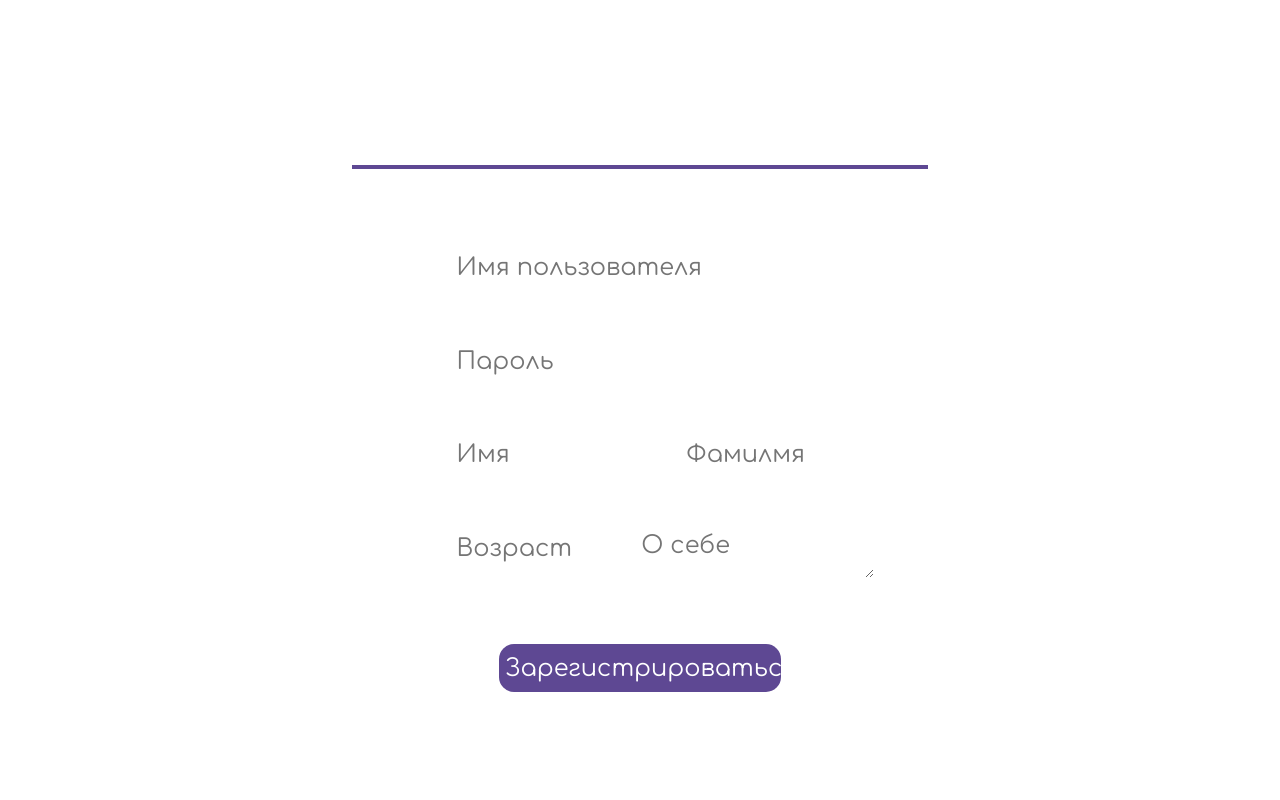
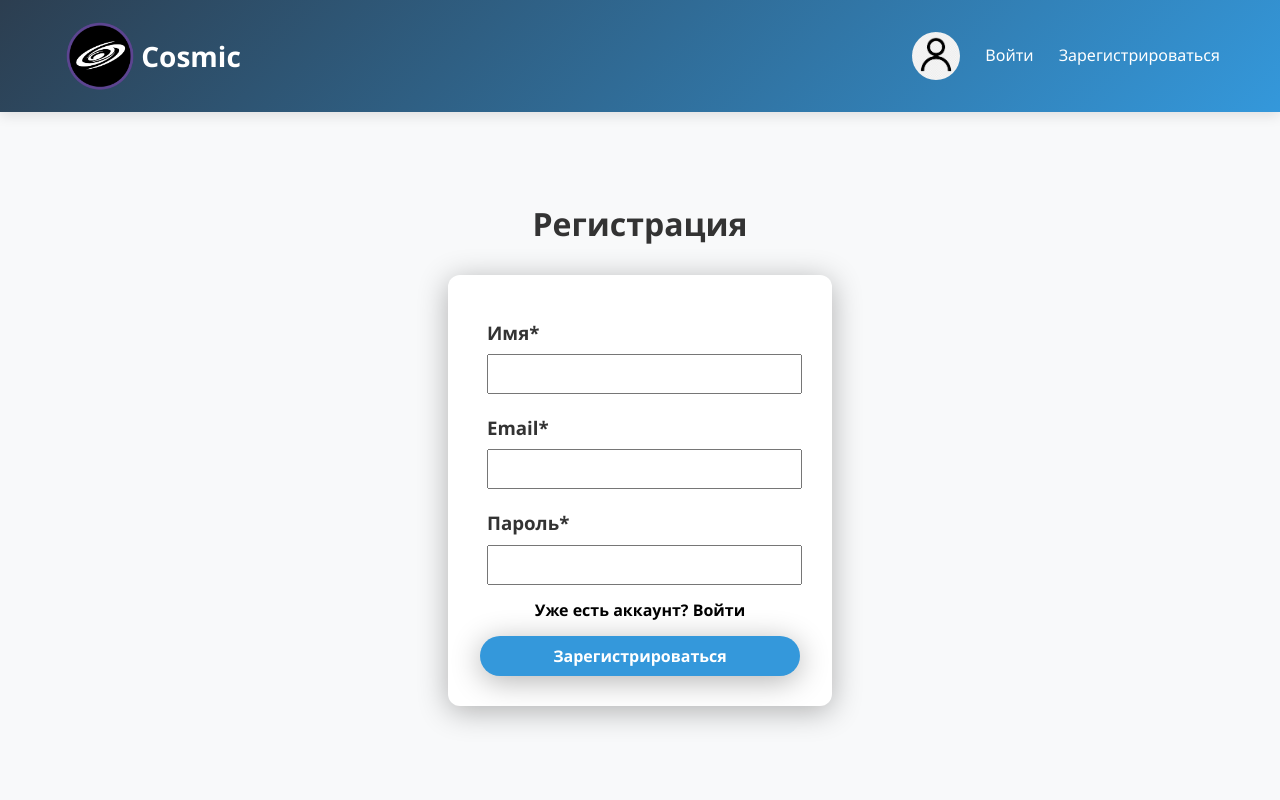
Before and after one commit to cosmicmars/cosmic, a Flask app: page /register in a window 1280 px wide. Run offline with Flask 3, Linux system fonts and the light colour scheme.

Commit message:
FixRegAndLog

```diff
--- a/static/css/reg.css
+++ b/static/css/reg.css
@@ -1,100 +1,88 @@
-@font-face {
-    @import url('https://fonts.googleapis.com/css2?family=Comfortaa:wght@300..700&display=swap');
+
+.container {
+    display: flex;
+    justify-content: center;
+    text-align: center;
+    flex-direction: column;
+
 }
-.container {
-    padding-top: 8vh;
+
+.form_reg {
+    height: 50vh;
+    align-items: center;
+    height: 85vh;
+}
+
+.cont{
+    margin-top: 2vw;
+    background-color: white;
+    padding: 30px;
+    border-radius: 12px;
+    box-shadow: 0 5px 30px rgba(0, 0, 0, 0.3);
+    /* width: 90%; */
+    width: 30vw;
+    height: fit-content;
+    animation: slideIn 0.3s ease;
+    position: relative;
+    overflow: hidden;
+}
+
+.cont1 {
+    gap: 10 20;
+    /* max-width: 50vh;  */
+    height: 35vh;
     display: flex;
     flex-direction: column;
-    align-items: center;
-}
-.inp{
-    padding-top: 2vh;
-}
-.cont1 {
-    display: flex;
-    align-items: center;
-    align-items: center;
+    align-items: start;
+    justify-content: space-between;
+    /* transform: translateX(25%) */
+    margin-left: 0.7vw;
+    margin-bottom: 1vw;
 }
 .cont2 {
-    display: flex;
-    align-items: center;
-}
-.cont15 {
+    gap: 10 20;
+    /* max-width: 50vh;  */
+    height: fit-content;
     display: flex;
     flex-direction: column;
-    align-items: center;
+    align-items: flex-end;
+    justify-content: space-between;
+    /* transform: translateX(25%) */
+    margin-left: 0.7vw;
 }
-/* *** */
-/* меин стили */
-.h {
-    font-family: "Comfortaa", serif;
-    font-weight: 500;
-    color: white;
-    border-bottom: 0.35vw solid rgb(94, 72, 147);
-    text-align: center;
-    width: 45vw;
-    font-size: 3vw;
-    padding-bottom: 3vh;
+
+.place {
+    display: flex;
+    justify-content: flex-start;
+    align-items: flex-start;
+    margin-top: 1vw;
+}
+.in{
+    width: 100%;
+    height: 5vh;
     position: relative;
 }
-.in {
+.href {
+    text-decoration: none;
+    color: black;
+    font-weight: 600;
+}
+.btn_reg {
+    width: 25vw;
+    height: 5vh;
+    display: inline-block;
+    background: #3498db;
     color: white;
-    border:  solid white;
-    background-color: black;
-    border-radius: 590px;
-    margin-top: 2vh;
-    font-size: 3vh;
-    text-align: left;
-    padding-top: 0.5vw;
-    padding-left: 2vw;
-    background: transparent;
-    font-family: "Comfortaa", serif;
+    border-radius: 50px;
+    text-decoration: none;
+    font-weight: 600;
+    transition: all 0.3s ease;
+    border: none;
+    cursor: pointer;
+    font-size: 16px;
+    box-shadow: 0 5px 30px rgba(0, 0, 0, 0.3);
+    margin-top: 1vw;
 }
-.ina {
-    width: 32.5vw;
-    height: 8vh;
-    margin-left: 2vw;
+.btn_reg:hover {
+    background: #2980b9;
 }
-.inb {
-    width: 14.5vw;
-    height: 8vh;
-    margin-left: 2vw;
-}
-.inb1{
-    width: 14.5vw;
-    height: 8vh;
-    margin-left: 0.8vw;
-}
-.ino {
-    vertical-align: 50vh;
-}
-.href {
-    color: white;
-    font-size: 2vh;
-    margin-top: 2vh;
-    font-family: "Comfortaa", serif;
-}
-.but {
-    width: 22vw;
-    height: 6vh;
-    margin-top: 1vh;
-    border: none;
-    background-color: rgb(94, 72, 147);
-    border-radius: 15px;
-    color: white;
-    font-size: 3vh;
-    font-family: "Comfortaa", serif;
-}
-.xyita{
-    width: 11vw;
-    height: 8vh;
-    margin-left: 2vw;
-    font-family: "Comfortaa", serif;
-}
-.xyita1{
-    width: 18vw;
-    height: 5.5vh;
-    margin-left: 0.8vw;
-    padding-top: 1.5vw;
-    font-family: "Comfortaa", serif;
-}
--- /dev/null
+++ b/static/css/style.css
@@ -0,0 +1,105 @@
+        * {
+            margin: 0;
+            padding: 0;
+            box-sizing: border-box;
+            font-family: 'Segoe UI', Tahoma, Geneva, Verdana, sans-serif;
+        }
+
+        body {
+            background-color: #f8f9fa;
+            color: #333;
+            line-height: 1.6;
+        }
+
+        .container {
+            max-width: 1200px;
+            margin: 0 auto;
+            padding: 0 20px;
+        }
+header {
+            background: linear-gradient(135deg, #2c3e50 0%, #3498db 100%);
+            color: white;
+            padding: 20px 0;
+            box-shadow: 0 4px 12px rgba(0, 0, 0, 0.1);
+        }
+
+        .header-content {
+            display: flex;
+            justify-content: space-between;
+            align-items: center;
+        }
+
+        .logo {
+            font-size: 28px;
+            font-weight: 700;
+            display: flex;
+            align-items: center;
+        }
+
+        .logo i {
+            margin-right: 10px;
+            font-size: 32px;
+        }
+
+        .slova {
+            background-size: cover;
+            background-position: center;
+            background-repeat: no-repeat;
+            display: flex;
+            align-items: center;
+            justify-content: center;
+            margin-left: 18vh;
+        }
+
+        .logo_img {
+            background-size: cover;
+            background-position: center;
+            background-repeat: no-repeat;
+            max-height: 9vh;
+            max-width: 9vw;
+            display: flex;
+            align-items: center;
+            justify-content: center;
+        }
+
+        .profil_img {
+            background-size: cover;
+            background-position: center;
+            background-repeat: no-repeat;
+            max-height: 6vh;
+            max-width: 6vw;
+            display: flex;
+            align-items: center;
+            justify-content: center;
+            border-radius: 50%;
+            margin-left: 1vw;
+        }
+        .akk {
+            background-size: cover;
+            background-position: center;
+            background-repeat: no-repeat;
+            display: flex;
+            align-items: center;
+            justify-content: flex-end;
+            border-radius: 50%;
+            margin-left: 7vw;
+        }
+        nav ul {
+            display: flex;
+            list-style: none;
+        }
+
+        nav ul li {
+            margin-left: 25px;
+        }
+
+        nav ul li a {
+            color: white;
+            text-decoration: none;
+            font-weight: 500;
+            transition: all 0.3s ease;
+        }
+
+        nav ul li a:hover {
+            color: #f39c12;
+        }
--- a/templates/main_page.html
+++ b/templates/main_page.html
@@ -1,7 +1,8 @@
 <!DOCTYPE html>
 <html lang="en">
 <head>
-    <link rel="stylesheet" href="./static/css/main_page.css">
+        <link rel="stylesheet" href="{{ url_for('static', filename='css/main_page.css') }}">
+    <link rel="stylesheet" href="{{ url_for('static', filename='css/style.css') }}">
     <meta charset="UTF-8">
     <meta name="viewport" content="width=device-width, initial-scale=1.0">
     <title>Document</title>
--- a/templates/register.html
+++ b/templates/register.html
@@ -11,33 +11,45 @@
     <title>Регистрация</title>
 </head>
 <body>
-    <div class="container">
-        <h1 class="h">Регистрация</h1>
-        <form action="{{ url_for('register') }}" method="POST">
-            <div class="inp">
-                <input class="in ina" type="text" placeholder="Имя пользователя" name="username" required>
-                <br>
-                <input class="in ina" type="password" placeholder="Пароль" name="password" required>
-                <br>
+    <header>
+        <div class="container">
+            <div class="header-content">
+                <div class="logo">
+                    <img src="{{ url_for('static', filename='images/2.png') }}" alt="Logo" class="logo_img">
+                    Cosmic
+                </div>
+                <nav>
+                    <ul class="slova">
+                        <div class="akk">
+                            <img src="{{ url_for('static', filename='images/Profil.png') }}" alt="Profil" class="profil_img">
+                            <li><a href="log.html">Войти</a></li>
+                            <li><a href="register.html">Зарегистрироваться</a></li>
+                            <!-- <li><a href="{{ url_for('profile') }}">Профиль</a></li> -->
+                        </div>
+                    </ul>
+                </nav>
+            </div>
+        </div>
+    </header>
+    <form action="{{ url_for('register') }}" method="POST">
+        <div class="container form_reg">
+            <h1 class="h">Регистрация</h1>
+            <div class="cont">
                 <div class="cont1">
-                    <input class="in inb" placeholder="Имя" type="text" name="first_name" required>
-                    <br>
-                    <input class="in inb1" type="text" placeholder="Фамилмя" name="last_name" required>
-                    <br>
+                    <h3 class="place">Имя*</h3>
+                    <input class="in" type="text" name="username" required>
+                    <h3 class="place">Email*</h3>
+                    <input class="in" type="password" name="password" required>
+                    <h3 class="place">Пароль*</h3>
+                    <input class="in" type="password" name="password" required>
                 </div>
-                <div class="cont2">
-                    <input class="xyita in" type="number" placeholder="Возраст" name="age" required>
-                    <br>
-                    <textarea class="xyita1 in" placeholder="О себе" name="about_me"></textarea>
-                    <br>
-                </div>
-                <div class="cont15">
+                <div class="cont3">
                     <a href="log.html" class="href">Уже есть аккаунт? Войти</a>
                     <br>
-                    <button class="but" type="submit">Зарегистрироваться</button>
+                    <button class="btn_reg" type="submit">Зарегистрироваться</button>
                 </div>
             </div>
-        </form>
-    </div>
+        </div>
+    </form>
 </body>
 </html>
```
Also changed, not shown: static/css/login.css (+82 -64 lines), static/css/main_page.css (+0 -106 lines), templates/log.html (+35 -7 lines).
